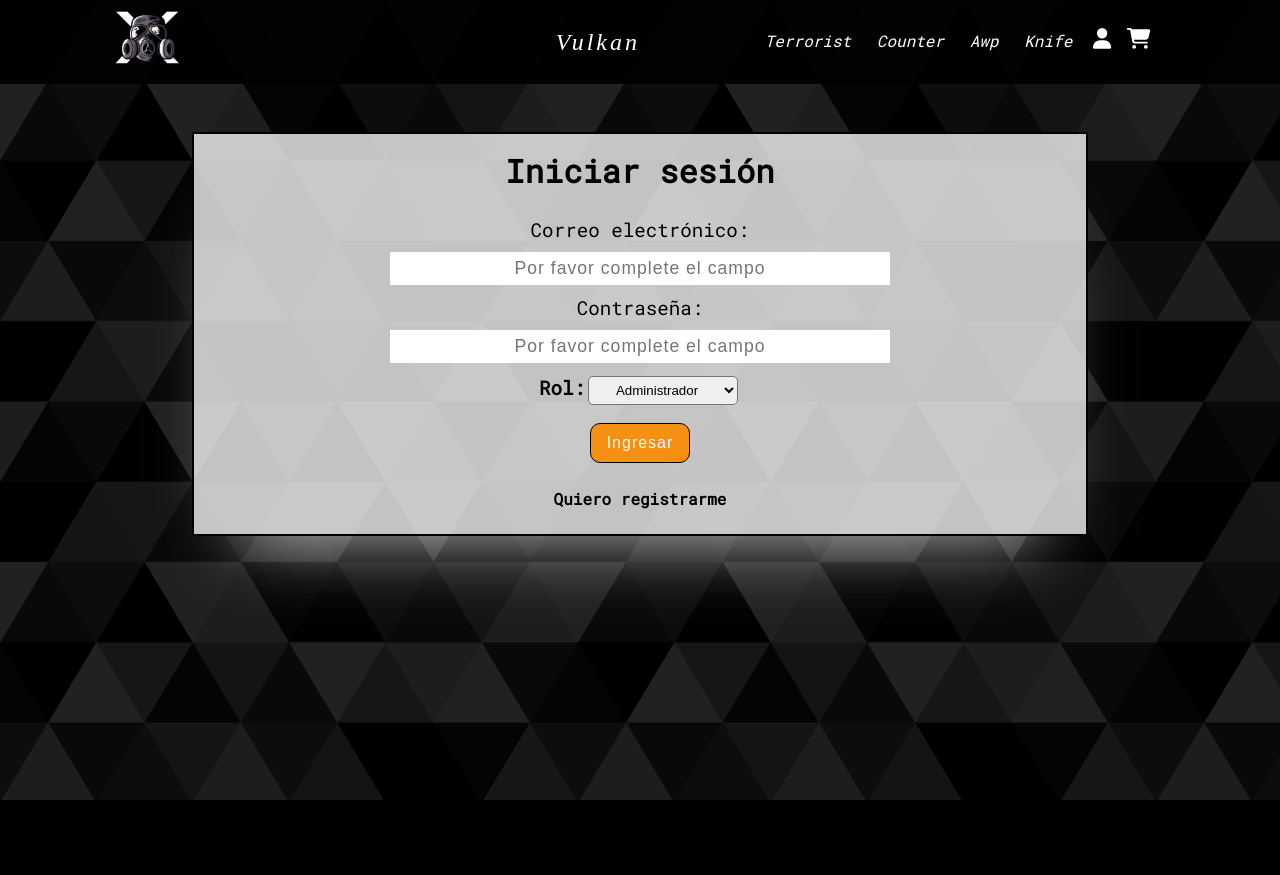
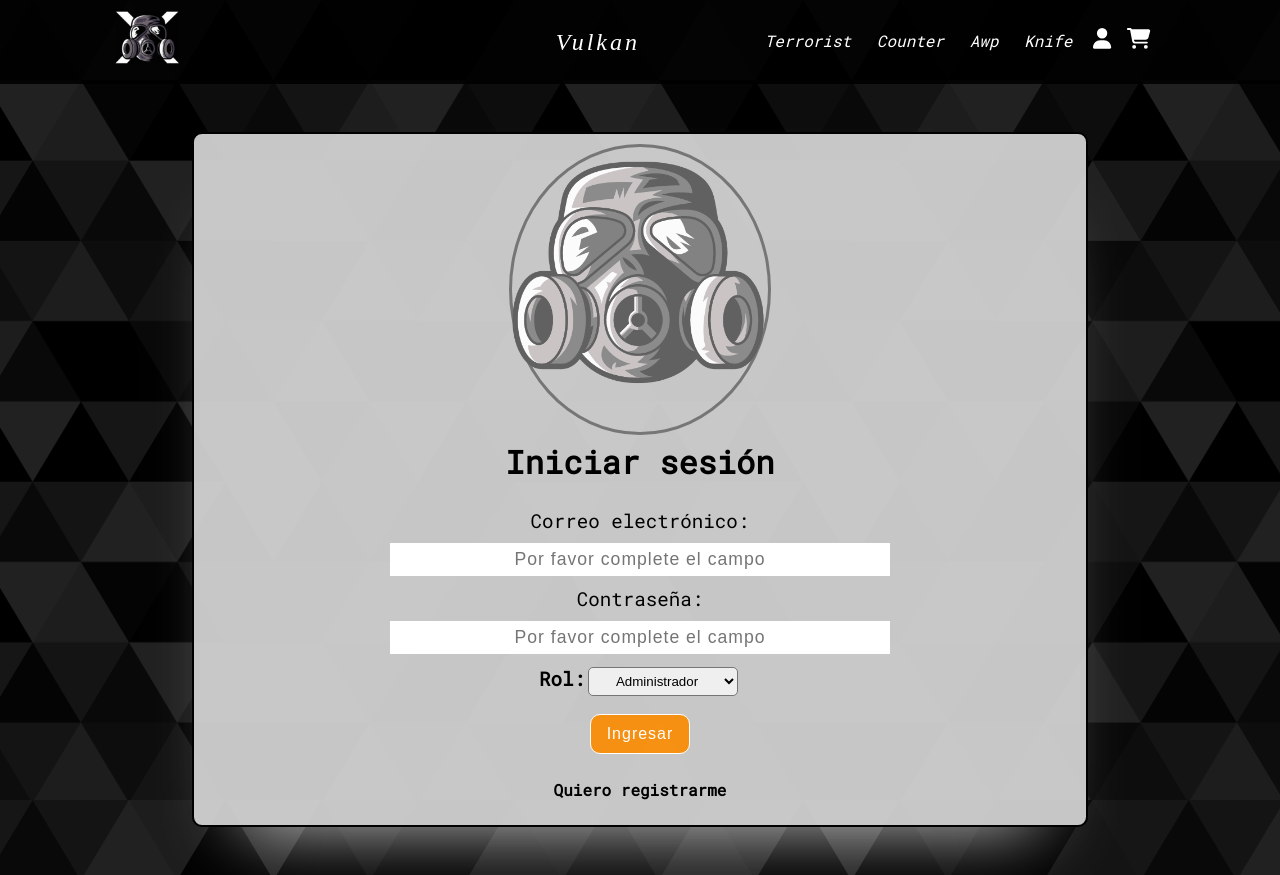
Before and after one commit to luispino94/PinoLuisReactDesafios, a React (Vite) app in the folder React-eCommerce/: page /login in a window 1280 px wide. Before the commit the page ends 800 px from the top, so only its background shows below. Built offline with nearby package versions, Linux system fonts and the light colour scheme; no server answers; a web font is replaced by a local one.

Commit message:
se agregaron nuevos estilos

```diff
--- a/React-eCommerce/src/componentes/Contexto/cartContext.jsx
+++ b/React-eCommerce/src/componentes/Contexto/cartContext.jsx
@@ -44,8 +44,6 @@ const CartContexProvider = ({children}) => {
         setUser(null);
       }
     });
-
-
 
  const [cartList, setCarlist] = useState(()=>{
    try {
--- a/React-eCommerce/src/componentes/Users/adminstyle.scss
+++ b/React-eCommerce/src/componentes/Users/adminstyle.scss
@@ -11,7 +11,7 @@
         width: 80%;
         text-align: center;
         border: 2px solid rgb(181, 148, 57);
-        background-color: rgba(52, 52, 52, 0.615);
+        background-color: rgba(23, 22, 22, 0.931);
         box-shadow: 0 50px 70px -50px rgba(236, 199, 78, 0.8);
 
         .img-adminView{
--- a/React-eCommerce/src/componentes/cart/Cart.jsx
+++ b/React-eCommerce/src/componentes/cart/Cart.jsx
@@ -7,6 +7,7 @@ import BtnInfo from '../intercambiabilidad/BtnInfo';
 
 import './cart.scss';
 
+
 const Cart = () => {
   const {cartList, user} = useCartContext();
 
@@ -15,7 +16,7 @@ const Cart = () => {
 
 
     <div className='list-cart-container'>
-      { cartList.length === 0 ? (<BtnStock/>)
+      { (cartList.length === 0) ? (<BtnStock/>)
       :
         <CartList/>
 
@@ -23,7 +24,7 @@ const Cart = () => {
 
       { (cartList.length !==0 && user) ? <BtnOrden/>
           :
-          (user && cartList.length== 0) ? 'HOLA USUARIO, TU CARRÍTO ESTÁ VACÍO'
+          (user && cartList.length== 0) ? `Hola, no tenés productos en tu carrito. Volve a home para ver nuestros artículos!`
           :
           <BtnInfo/>
       }
--- a/React-eCommerce/src/componentes/intercambiabilidad/btnStock.jsx
+++ b/React-eCommerce/src/componentes/intercambiabilidad/btnStock.jsx
@@ -1,9 +1,8 @@
 import { Link} from 'react-router-dom';
-import { useCartContext } from '../Contexto/cartContext';
 import './btnStock.scss'
 
 export default function BtnStock (){
- const {user} = useCartContext()
+
     return (
     <>
         <div className='container-stock'>
@@ -11,8 +10,7 @@ export default function BtnStock (){
         <p className='subtitulo-stock'>No hay elementos en el carrito</p>
 
         <Link to='/'>
-        <button className='btn-Stock'
-         onClick={()=>console.log('Ir a Home') } >
+        <button className='btn-Stock'>
             Volver a Inicio
         </button>
         </Link>
--- a/React-eCommerce/src/componentes/login/LogIn.jsx
+++ b/React-eCommerce/src/componentes/login/LogIn.jsx
@@ -5,6 +5,7 @@ import {getFirestore, doc, setDoc} from 'firebase/firestore';
 import getFirestoreApp from '../../firebase/config';
 
 import Home from '../Users/Home';
+import logoView from '../../imagenes/fondologin.png';
 
 import './login.scss'
 import { useCartContext } from '../Contexto/cartContext';
@@ -21,9 +22,9 @@ const LogIn = () => {
   const infoUser = await createUserWithEmailAndPassword(auth, email, password,rol)
   .then ((userFirebase)=> {
     return userFirebase
-  })
-   const docuRef = doc(firestore, `usuario/${infoUser.user.uid}`);
-   setDoc(docuRef, {correo:email, rol:rol})
+    })
+    const docuRef = doc(firestore, `usuario/${infoUser.user.uid}`);
+    setDoc(docuRef, {correo:email, rol:rol})
   }
 
   function submitHandler (e) {
@@ -45,8 +46,10 @@ const LogIn = () => {
       {user ? <Home />
       :
       <div className='container-login'>
+      <div className='container-img-login'>
+      <img className='img-loginView' src ={logoView} alt ='#'/>
+      </div>
       <h1 className='titulo-login'>{isRegister ? "Regístrate" : "Iniciar sesión"}</h1>
-
       <form className='form-login-container' onSubmit={submitHandler}>
         <div className='form-login'>
         <label className='label-Form'>
--- a/React-eCommerce/src/componentes/login/login.scss
+++ b/React-eCommerce/src/componentes/login/login.scss
@@ -4,12 +4,29 @@
   border: 2px solid black;
   margin: 0 auto;
   margin-top: 3rem;
-  background-color: rgba(255, 255, 255, 0.765);
+  margin-bottom: 3rem;
+  background-color: rgba(214, 214, 214, 0.928);
   display: flex;
   flex-direction: column;
   text-align: center;
+  border-radius: 10px;
   box-shadow: 0 50px 70px -50px rgba(246, 245, 245, 0.8);
+  .container-img-login{
+      border-radius: 50%;
+      border: 3px solid rgb(118, 118, 118);
+      align-items: center;
+      width:  30%;
+      height: 30%;
+      margin: 0 auto;
+      justify-content: center;
+    .img-loginView {
+      align-items: center;
+      justify-content: center;
+      height: 100%;
+      width: 110%;
 
+
+    }}
 
   .titulo-login {
     font-size: 2rem;
@@ -46,7 +63,7 @@
     background-color: rgba(250, 141, 8, 0.936);
     color: white;
     text-align: center;
-    border: 1px solid black;
+    border: 1px solid white;
     padding: 10px;
     font-size: 1rem;
     cursor: pointer;
```
Also changed, not shown: React-eCommerce/src/componentes/titulo/Titulo.jsx (added, +10 -0 lines), React-eCommerce/src/imagenes/fondologin.png (added).
